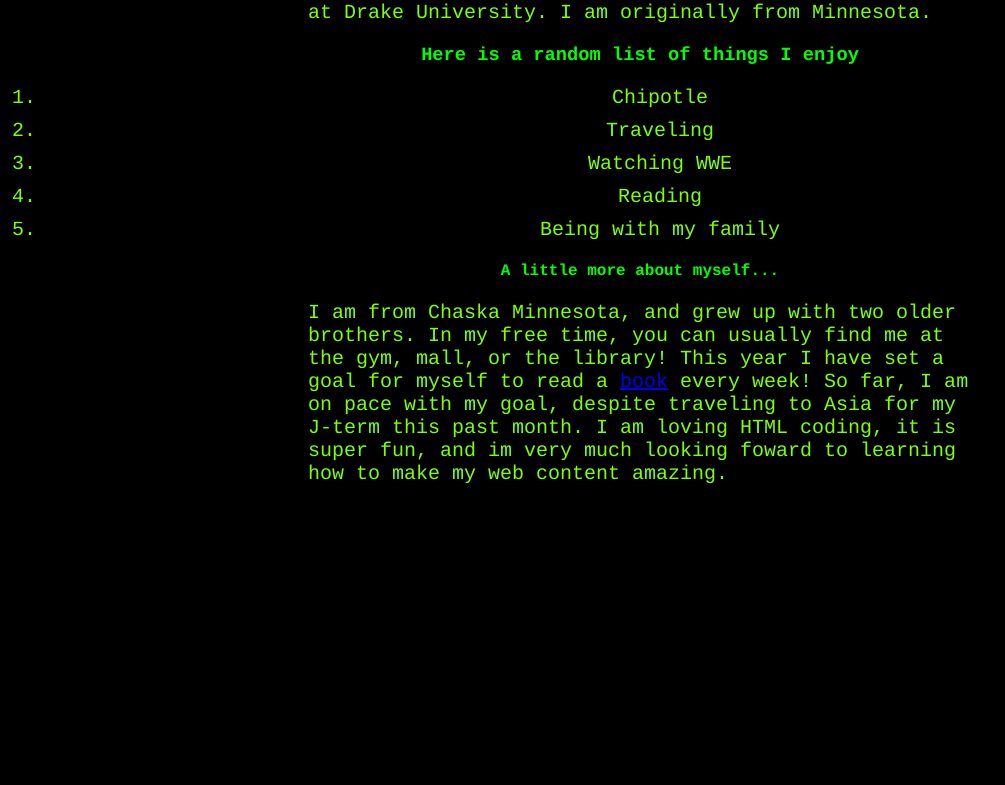
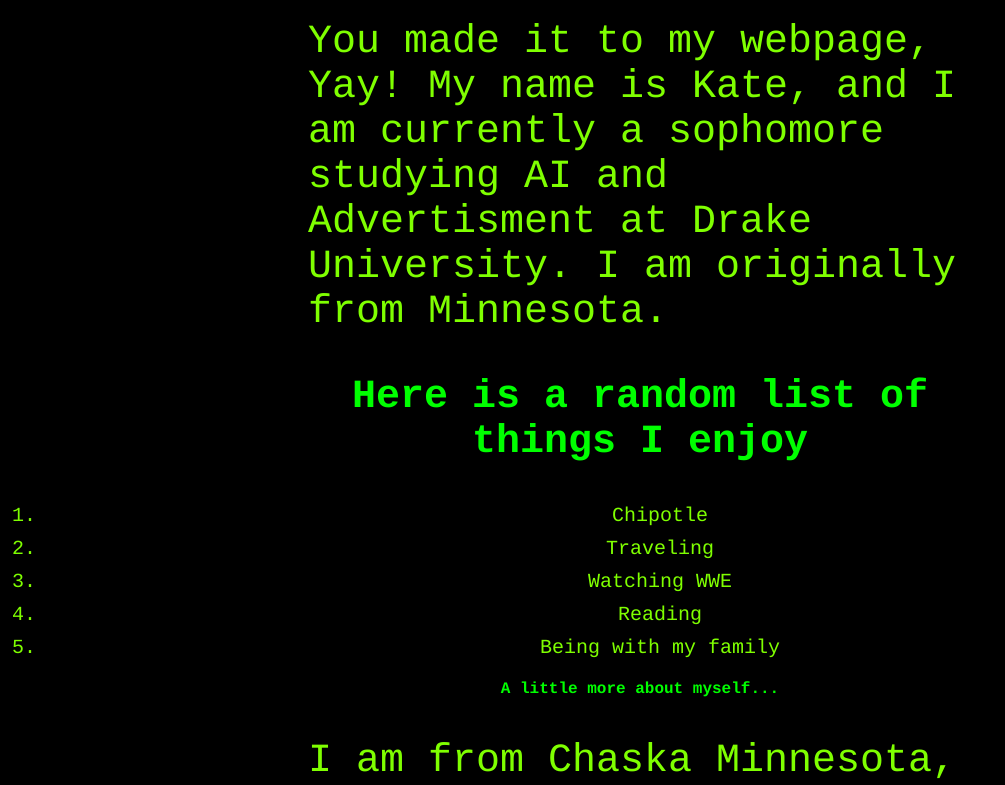
Before and after one commit to kateschelske/kateschelske.github.io, a plain HTML site: page index.html in a window 1280 px wide. Shown: the part 495-1280 px from the top of the page, without its empty margins (0-1005 px from the left). Before the commit the page ends 1000 px from the top, so only its background shows below. Drawn offline with Linux system fonts and the light colour scheme.

Commit message:
Update index.html

```diff
--- a/index.html
+++ b/index.html
@@ -46,6 +46,7 @@ h3 {
   color: lime;
   text-align: center;
   font-family: courier;
+font-size: 40px
         }
 
 h4 {
@@ -54,7 +55,7 @@ h4 {
   font-family: courier;      }
 p {
   font-family: courier;
-  font-size: 20px;
+  font-size: 40px;
   color :chartreuse;
         }
 ol {
```
